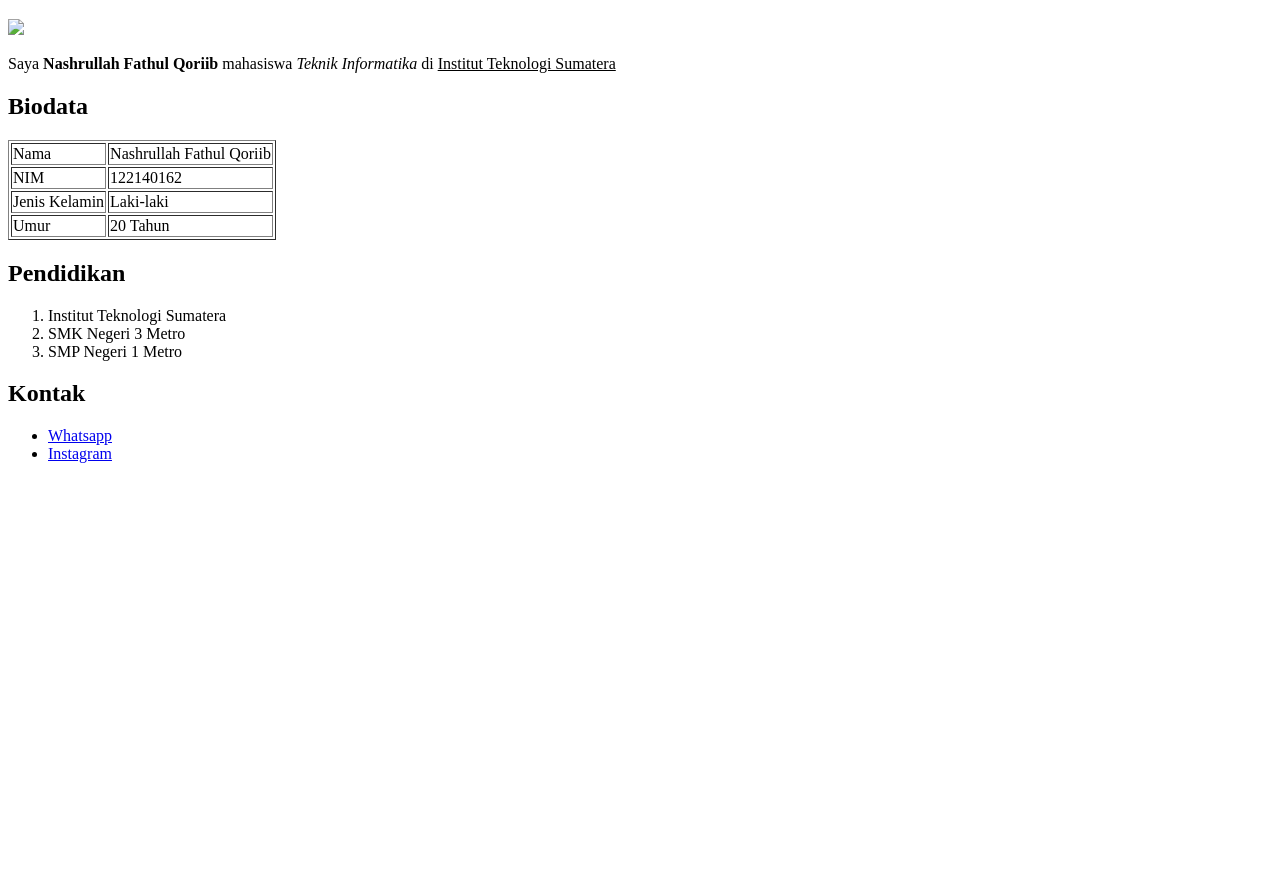
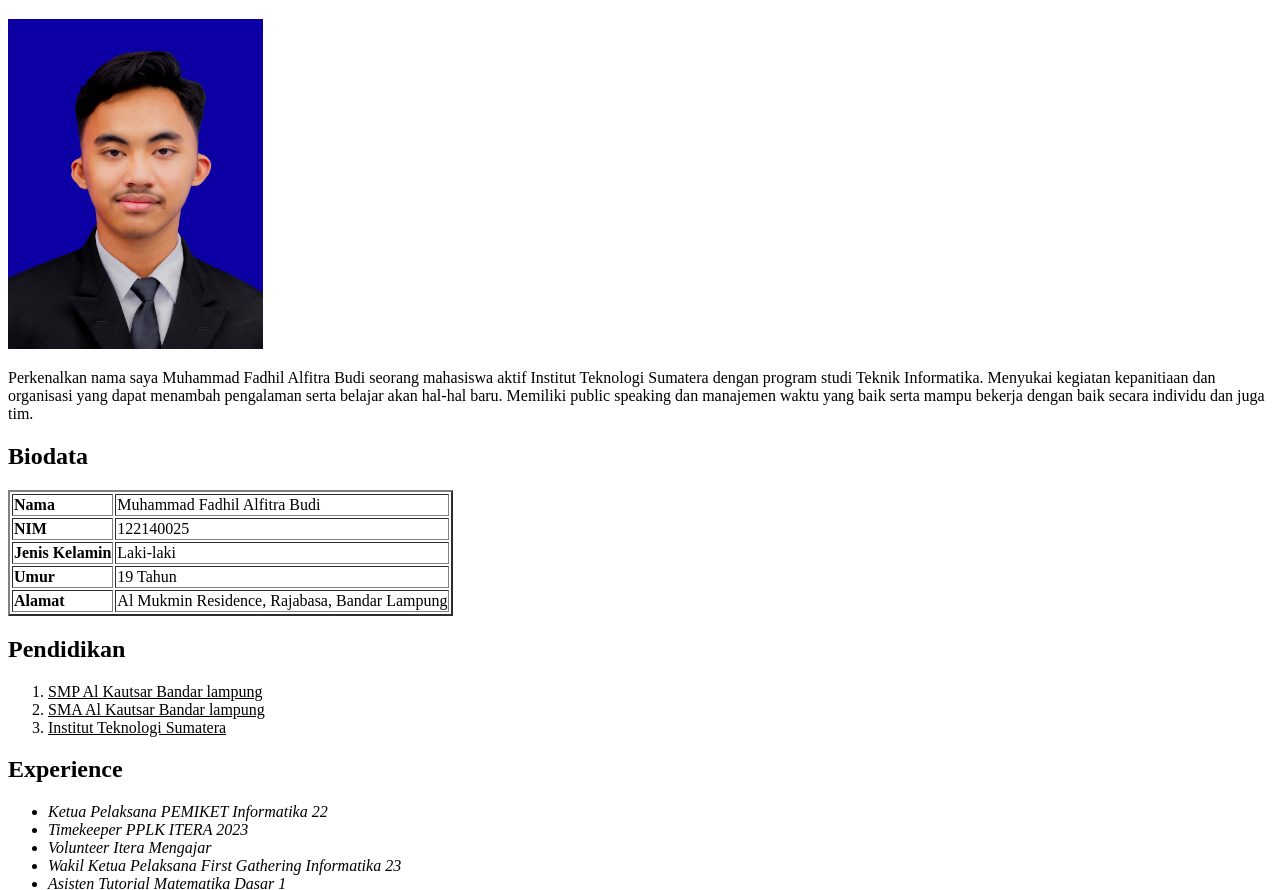
Before and after one commit to FadhilAlfitraBudi/Portofolio, a plain HTML site: page index.html in a window 1280 px wide. Shown: the part 61-951 px from the top of the page. Before the commit the page ends 800 px from the top, so only its background shows below. Drawn offline with Linux system fonts and the light colour scheme.

Commit message:
Membuat website portofolio

```diff
--- a/index.html
+++ b/index.html
@@ -1,44 +1,59 @@
 <!DOCTYPE html>
 <html>
     <head>
-        <title>Nashrullah Fathul Qoriib</title>
+        <title>Portofolio Muhammad Fadhil Alfitra Budi</title>
     </head>
     <body>
         <h1>Portofolio</h1>
-        <img src="gambar.jpg" />
-        <p>Saya <b>Nashrullah Fathul Qoriib</b> mahasiswa <i>Teknik Informatika</i> di <u>Institut Teknologi Sumatera</u></p>
+        <img src="image.jpg" alt="image" height="330px" width="255px">
+        <p>Perkenalkan nama saya Muhammad Fadhil Alfitra Budi seorang mahasiswa aktif Institut Teknologi Sumatera dengan program studi Teknik Informatika. Menyukai kegiatan kepanitiaan dan organisasi yang dapat menambah pengalaman serta belajar akan hal-hal baru. Memiliki public speaking dan manajemen waktu yang baik serta mampu bekerja dengan baik secara individu dan juga tim.</p>
         <h2>Biodata</h2>
-        <table border="1">
+        <table border="2">
             <tr>
-                <td>Nama</td>
-                <td>Nashrullah Fathul Qoriib</td>
+                <td><b>Nama</b></td>
+                <td>Muhammad Fadhil Alfitra Budi</td>
             </tr>
             <tr>
-                <td>NIM</td>
-                <td>122140162</td>
+                <td><b>NIM</b></td>
+                <td>122140025</td>
             </tr>
             <tr>
-                <td>Jenis Kelamin</td>
+                <td><b>Jenis Kelamin</b></td>
                 <td>Laki-laki</td>
             </tr>
             <tr>
-                <td>Umur</td>
-                <td>20 Tahun</td>
+                <td><b>Umur</b></td>
+                <td>19 Tahun</td>
+            </tr>
+            <tr>
+                <td> <b>Alamat</b></td>
+                <td>Al Mukmin Residence, Rajabasa, Bandar Lampung</td>
             </tr>
         </table>
-        <h2>Pendidikan</h2>
+        <h2><b>Pendidikan</b></h2>
         <ol>
-            <li>Institut Teknologi Sumatera</li>
-            <li>SMK Negeri 3 Metro</li>
-            <li>SMP Negeri 1 Metro</li>
+            <li><u>SMP Al Kautsar Bandar lampung</u></li>
+            <li><u>SMA Al Kautsar Bandar lampung</u></li>
+            <li><u>Institut Teknologi Sumatera</u></li>
         </ol>
-        <h2>Kontak</h2>
+        <h2><b>Experience</b></h2>
+        <ul>
+            <li><i>Ketua Pelaksana PEMIKET Informatika 22</i></li>
+            <li><i>Timekeeper PPLK ITERA 2023</i></li>
+            <li><i>Volunteer Itera Mengajar</i></li>
+            <li><i>Wakil Ketua Pelaksana First Gathering Informatika 23</i></li>
+            <li><i>Asisten Tutorial Matematika Dasar 1</i></li>
+            <li><i>Asisten Praktikum PKS 1</i></li>
+        </ul>
+        <h2>Contact Person:</h2>
         <ul>
             <li>
-                <a href="https://wa.me/+62897228848">Whatsapp</a>
+                <a href="https://wa.me/+6282288743119">Whatsapp</a>
             </li>
             <li>
-                <a href="https://instagram.com/fathul.qoriib">Instagram</a>
+                <a href="https://instagram.com/fadhilbd">Instagram</a>
+            </li>
+            <li><a href="https://mail.google.com/mail/u/0/?view=cm&tf=1&fs=1&to=muhammad.122140025@student.itera.ac.id">Email</a>
             </li>
         </ul>
     </body>
```
